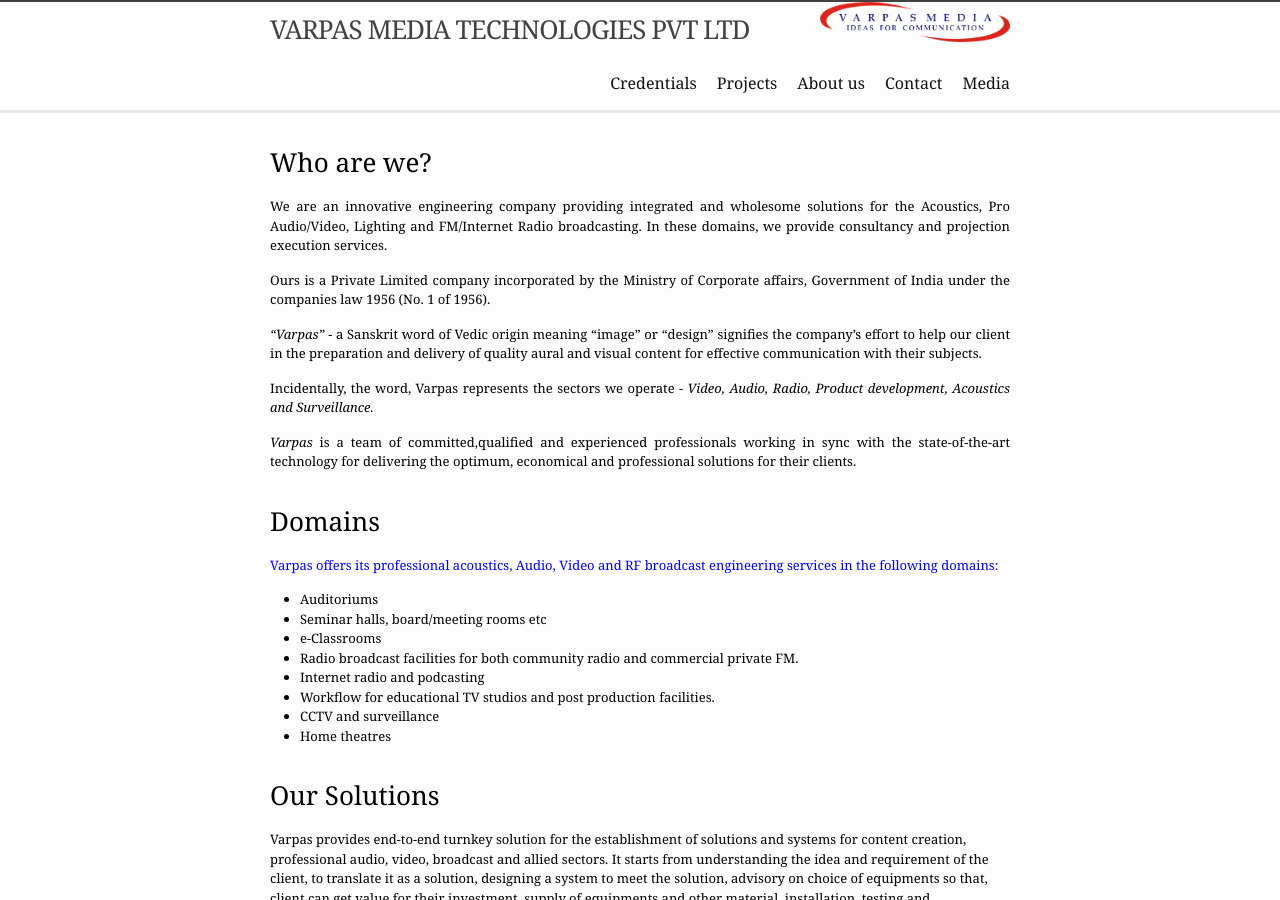
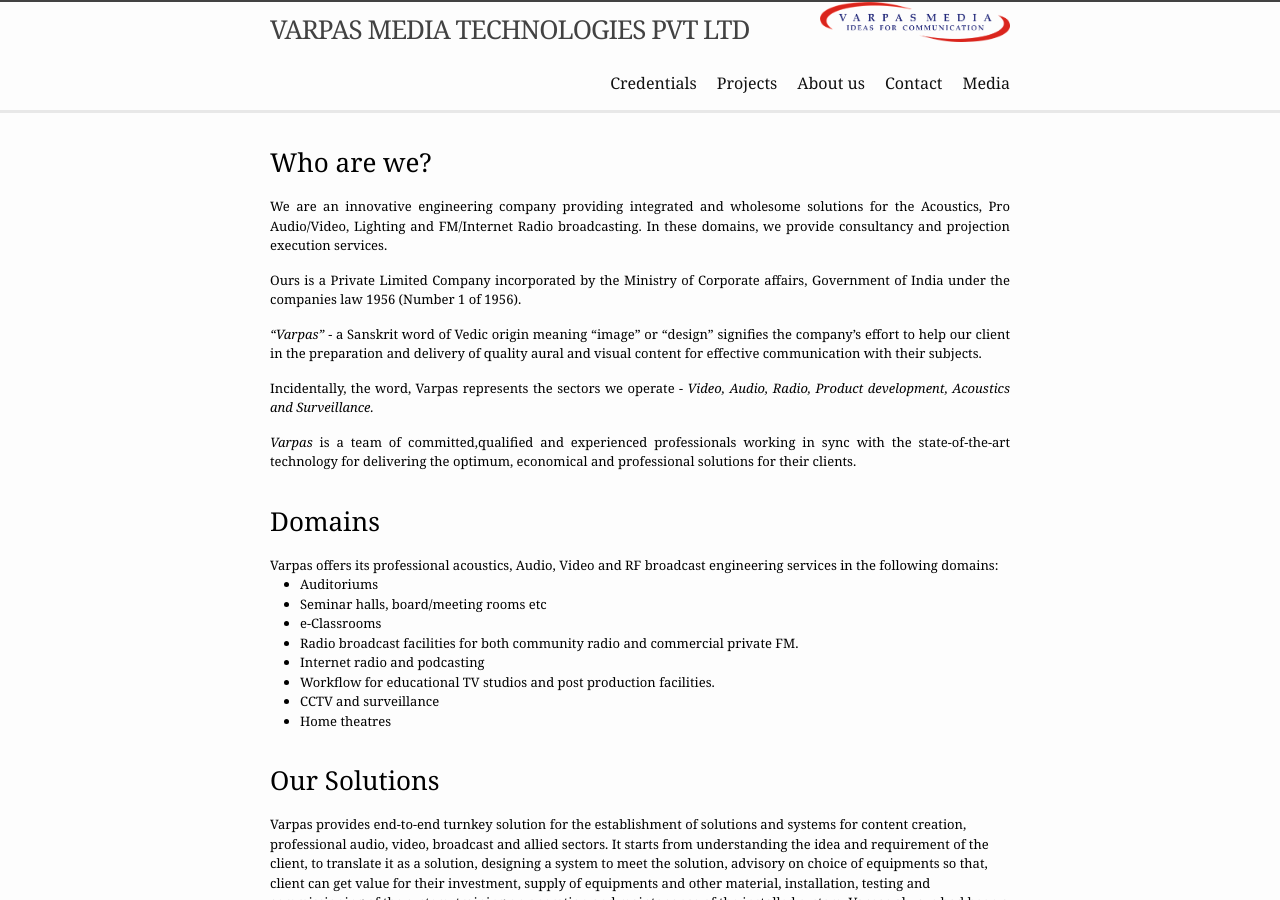
Before and after one commit to VarpasMedia/VarpasMedia.github.io, a Jekyll site: the page built from index.md, in a window 1280 px wide and 900 px high. Built offline with Jekyll 4.4.1, drawn with Linux system fonts in a browser that asks for light colours.

Commit message:
Update home.html

```diff
--- a/_layouts/home.html
+++ b/_layouts/home.html
@@ -19,7 +19,7 @@ layout: default
     <p align="justify">We are an innovative engineering company providing integrated and wholesome solutions for the Acoustics, Pro Audio/Video, Lighting and FM/Internet Radio broadcasting.
           In these domains, we provide consultancy and projection execution services.</p>
 
-  <p align="justify">Ours is a Private Limited company incorporated by the Ministry of Corporate affairs, Government of India under the companies law 1956 (No. 1 of 1956).</p>
+  <p align="justify">Ours is a Private Limited Company incorporated by the Ministry of Corporate affairs, Government of India under the companies law 1956 (Number 1 of 1956).</p>
 
   <p align="justify"> <em>“Varpas”</em> - a Sanskrit word of Vedic origin meaning “image”  or “design” signifies the company’s effort to
     help our client in the preparation and delivery of quality aural and visual content for effective communication with their subjects.</p>
@@ -37,7 +37,7 @@ layout: default
   <h1>Domains</h1>
 
     <div class="post-content e-content">
-<p style="color: blue">
+
 
       Varpas offers its professional acoustics, Audio, Video and RF broadcast engineering services in the following domains:
 <ul>
```
